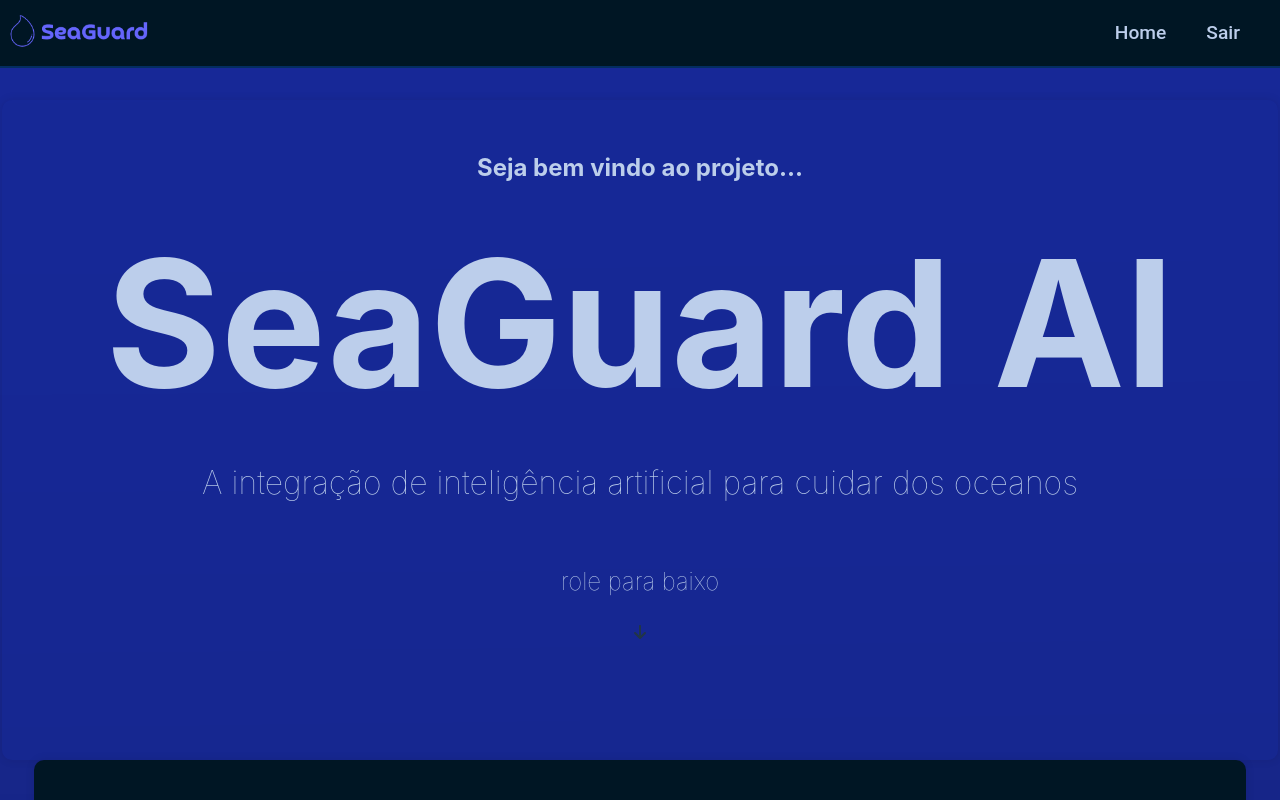
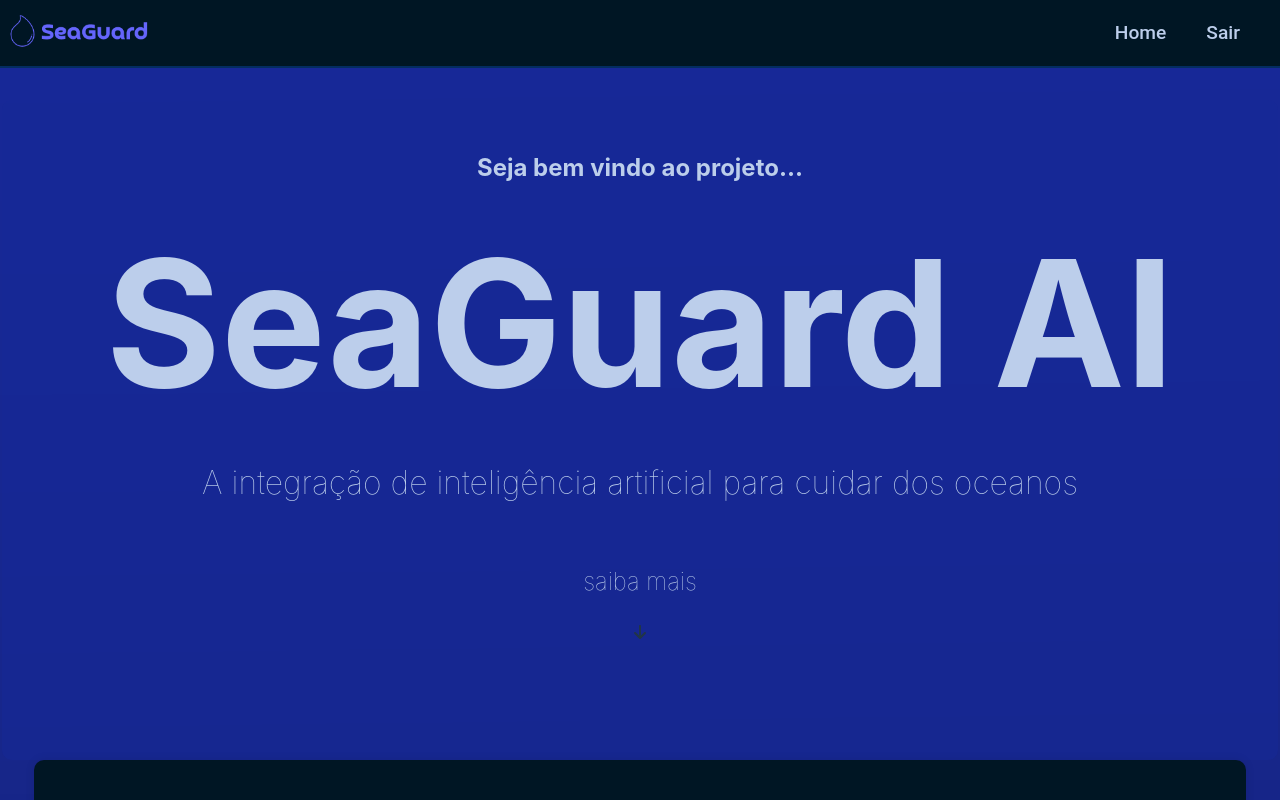
Before and after one commit to jvs4nt/seaguard, a React (Vite) app: page /home in a window 1280 px wide. Shown: the top 800 px of the page. Built offline with nearby package versions, Linux system fonts and the light colour scheme.

Commit message:
ajuste visualizacao home + install framer-motion

```diff
--- a/package.json
+++ b/package.json
@@ -15,6 +15,7 @@
     "@fortawesome/free-regular-svg-icons": "^6.5.2",
     "@fortawesome/free-solid-svg-icons": "^6.5.2",
     "@fortawesome/react-fontawesome": "^0.2.2",
+    "framer-motion": "^11.2.10",
     "react": "^18.2.0",
     "react-dom": "^18.2.0",
     "react-router-dom": "^6.23.1",
--- a/src/pages/Home/Home.style.tsx
+++ b/src/pages/Home/Home.style.tsx
@@ -23,10 +23,15 @@ export const TransparentBigCard = styled.div`
     height: 600px;
     background-color: rgba(23, 40, 151, 0.5);
     border-radius: 10px;
-    box-shadow: 0 0 10px rgba(0, 0, 0, 0.1);
+    transition: 0.3s;
 
     h2 {
         color: #bcceeb;
+        transition: 0.3s;
+
+        &:hover {
+            color: #85aded;
+        }
     }
 
     span {
@@ -34,6 +39,23 @@ export const TransparentBigCard = styled.div`
         font-weight: bold;
     }
 `;
+
+export const Title = styled.h1`
+    color: #bcceeb;
+    font-size: 11rem;
+    font-weight: bold;
+    margin-top: 20px;
+    margin-bottom: 20px;
+
+    `;
+
+export const SubTitle = styled.h2`
+    color: #bcceeb;
+    font-size: 2rem;
+    font-weight: 100;
+    margin-top: 20px;
+    margin-bottom: 20px;
+    `;
 
 export const BigCard = styled.div`
     display: flex;
@@ -103,22 +125,6 @@ export const BigImg = styled.img`
     width: 20%;
     `;
 
-export const Title = styled.h1`
-    color: #bcceeb;
-    font-size: 11rem;
-    font-weight: bold;
-    margin-top: 20px;
-    margin-bottom: 20px;
-    `;
-
-export const SubTitle = styled.h2`
-    color: #bcceeb;
-    font-size: 2rem;
-    font-weight: 100;
-    margin-top: 20px;
-    margin-bottom: 20px;
-    `;
-
 export const RollDown = styled.h3`
     color: #bcceeb;
     font-size: 1.5rem;
--- a/src/pages/Home/Home.tsx
+++ b/src/pages/Home/Home.tsx
@@ -15,7 +15,7 @@ const Home : React.FC = () => {
                     <h2>Seja bem vindo ao projeto...</h2>
                     <Title>SeaGuard AI</Title>
                     <SubTitle>A integração de inteligência artificial para cuidar dos oceanos</SubTitle>
-                    <RollDown>role para baixo</RollDown>
+                    <RollDown>saiba mais</RollDown>
                     <FontAwesomeIcon icon={faArrowDown} />
                 </TransparentBigCard>
                 <BigCard>
```
Also changed, not shown: 1 other file (tests, documents, lock files or other folders).
